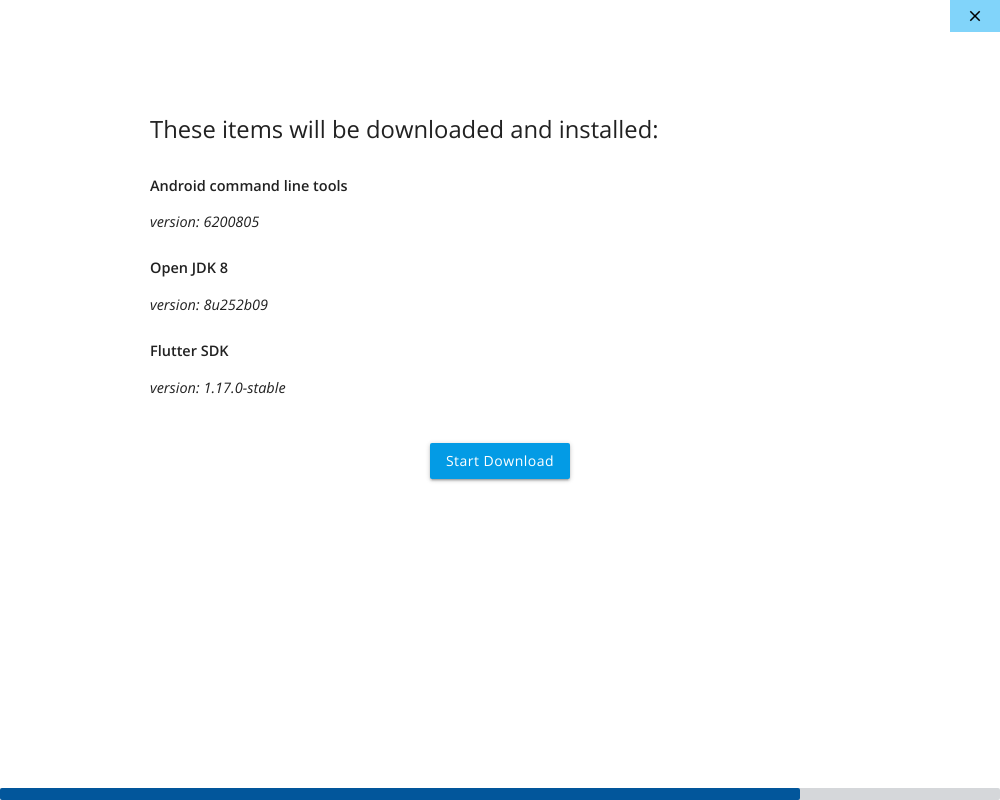
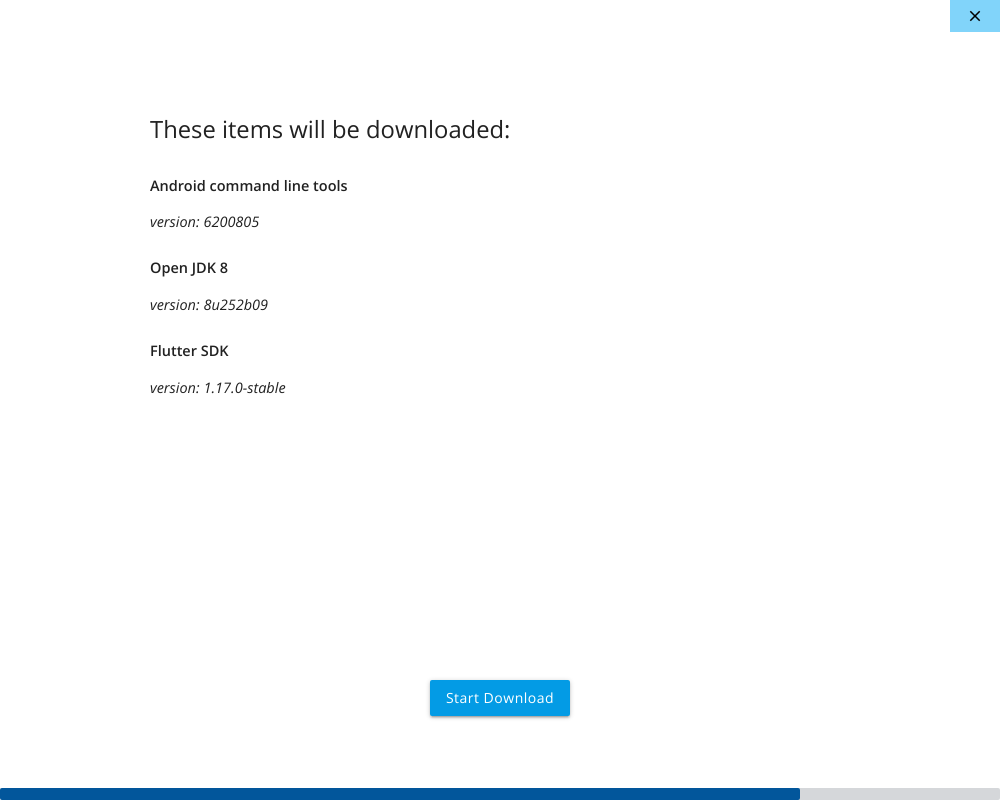
Before and after one commit to sampathbalivada/flutter_installer_node, an Electron app: page app/download/index.html in a window 1000 px wide. Drawn offline with Linux system fonts and the light colour scheme.

Commit message:
made UI changes to downloads page

```diff
--- a/app/download/index.html
+++ b/app/download/index.html
@@ -16,10 +16,10 @@
         <i class="material-icons close-button">close</i>
     </button>
 
-    <div class="valign-wrapper" style="width: 100%; height: 98%;">
+    <div class="valign-wrapper" style="width: 100%; height: 85%;">
         <div class="container" style="padding-top: 10%; height: 100%;">
             <div class="left-align">
-                <h5>These items will be downloaded and installed:</h5>
+                <h5>These items will be downloaded:</h5>
             </div>
             <div class="left-align">
                 <ul>
@@ -43,13 +43,14 @@
                     </li>
                 </ul>
             </div>
-            <div class="center-align">
-                <a href="javascript:void(0)"
-                    onclick="downloadTest('https://www.w3.org/People/mimasa/test/imgformat/img/w3c_home.png')"
-                    class="waves-effect waves-light light-blue darken-1 btn">Start Download</a>
-            </div>
+
         </div>
 
+    </div>
+    <div class="row center-align">
+        <a href="javascript:void(0)"
+            onclick="downloadTest('https://www.w3.org/People/mimasa/test/imgformat/img/w3c_home.png')"
+            class="waves-effect waves-light light-blue darken-1 btn">Start Download</a>
     </div>
     <!-- <p style="position: absolute; left: 10px; bottom: 1%;">80%</p> -->
     <progress max='100' value='80'></progress>
```
Also changed, not shown: urls.json (renamed from items-url.json).
